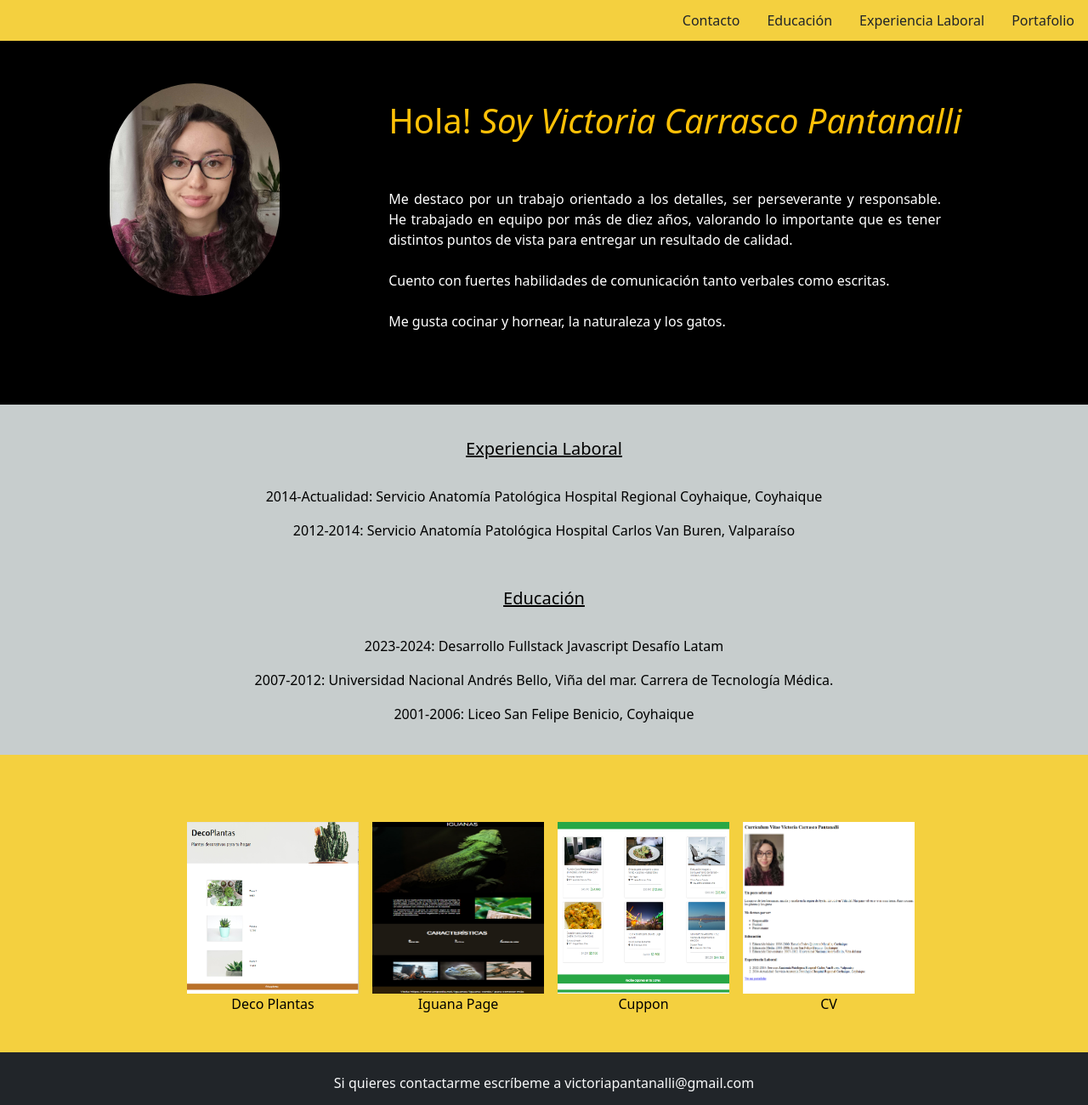
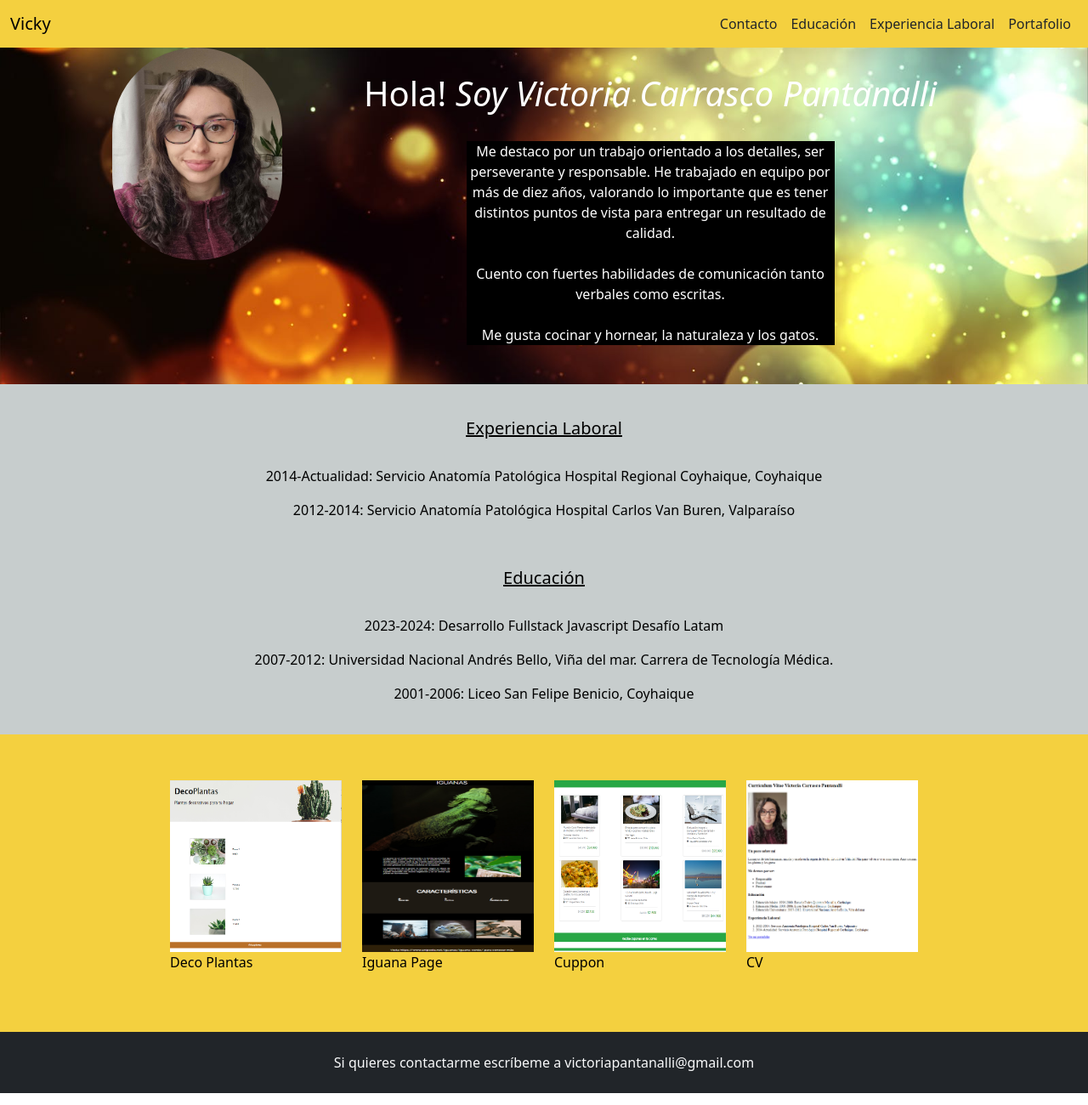
Before and after one commit to vickypantanalli/vickypantanalli.github.io, a plain HTML site: page index.html in a window 1280 px wide. Shown: the whole page at 85% size. Drawn offline with nearby package versions, Linux system fonts and the light colour scheme.

Commit message:
cambios prop flex portafolio

```diff
--- a/assets/css/style.css
+++ b/assets/css/style.css
@@ -8,40 +8,55 @@
     text-decoration: none;
 }
 
-.header{
-   /*  background-image: url('header.jpg') ;
-    background-size: cover; */
-    width: 1260px;
-    height: 527px;
-    }
+.herosection{
+    max-width: 100%;
+    min-height: 100px;
+    background-image: url(../imgs/hero.jpg);
+    background-repeat: no-repeat;
+    background-position:center;
+    background-size: cover;
+
+}
+
+/* .container{
+    display: flex;
+    align-items: center;
+    justify-content: center;
+} */
+
+.image{
+    width: 100%;
+}
 
 .titulos{
-    text-align: center;
-    margin:20px;
-    padding-left: 15px;
+    text-align: right;
+    padding: 30px 0;
+    color: white;
+    display: flex;
+    flex-direction: column;
+    align-items: center ;
   }
 
-  header{
-    padding: 50px;
+
+
+
+  .titulos p {
+    background-color: black;
     color: white;
-    background-color: black;
-}
+    max-width: 50%;
+    text-align: center;
+    /* margin-left: 200px; */
+  }
 
-.container{
-    display: flex;
-    justify-content: space-around;
-}
-
-.titulos>p{
-    text-align: justify;
-    width: 650px;
-}
+  .titulos h1 {
+    color: white;
+  }
 
 #mifoto{
     border-radius: 100px;
     float: left;
+    margin-left: 50px;
 }
-
 
 .educacion{
     color: black;
@@ -57,21 +72,22 @@
 }
 
 .galeria{
-    width: 1280px;
-    height: 350px;
+    max-width: 100%;
+    min-height: 350px;
     display:flex;
     justify-content:center;
     align-items:center;
-    gap: 16px;
     background-color: #F4D03F;
     color: black;
 }
 
-
-h4{
-    color: white;
-    padding-top: 5px;
-}
+/* @media (min-width: 60rem){
+    .row{
+        display: flex;
+        flex-direction: column;
+        gap: 20px
+    }
+} */
 
 h5{
     text-align: center;
@@ -83,14 +99,17 @@ section>p{
     text-align: center;
 }
 
-section>h4{
-    text-decoration: underline;
-    padding: 0 auto auto 30px;
+.row {
+    display: flex;
+    flex-direction: row;
 }
+/*
+@media (max-width: 770px;))
+    .row {
+        flex-direction: column;
+    }
+} */
 
-.cont1, .cont2, .cont3, .cont4{
-    display: flex;
-    flex-direction: column;
-    align-items: center;
-    padding-top: 50px;
+.navbar, .herosection, .experiencia, .educacion, .footer {
+    max-width: 100%;
 }
--- a/index.html
+++ b/index.html
@@ -9,7 +9,15 @@
 </head>
 <body>
 
-  <ul class="nav justify-content-end py-1 navbar">
+  <!--Nav inicio-->
+    <nav class="navbar navbar-expand-lg">
+    <div class="container-fluid">
+      <a class="navbar-brand" href="#">Vicky<a>
+      <button class="navbar-toggler" type="button" data-bs-toggle="collapse" data-bs-target="#navbarNav" aria-controls="navbarNav" aria-expanded="false" aria-label="Toggle navigation">
+        <span class="navbar-toggler-icon"></span>
+      </button>
+      <div class="collapse navbar-collapse" id="navbarNav">
+        <ul class="navbar-nav ms-auto">
           <li class="nav-item">
             <a class="nav-link text-dark" aria-current="page" href="#footer">Contacto</a>
           </li>
@@ -23,23 +31,26 @@
             <a href="#portafolio" class="nav-link text-dark">Portafolio</a>
           </li>
         </ul>
+      </div>
+    </div>
+  </nav>
+<!--Nav final-->
 
-  <header>
+ <header class="herosection">
   <div class="container">
      <div>
        <img id="mifoto" src="assets/imgs/fotomia.jpg" height="250" width="200" alt="foto de Vicky">
      </div>
     <div class="titulos">
-     <h1 class="text-warning">Hola! <em>Soy Victoria Carrasco Pantanalli</em></h1>
-     <h2></h2><br>
-     <p> <br>
+     <h1>Hola! <em>Soy Victoria Carrasco Pantanalli</em></h1>
+     <br>
+     <p>
       Me destaco por un trabajo orientado a los detalles, ser perseverante y responsable.
       He trabajado en equipo por más de diez años, valorando lo importante que es tener distintos puntos de vista para entregar un resultado de calidad. <br>
       <br>Cuento con fuertes habilidades de comunicación tanto verbales como escritas.
       <br><br>
       Me gusta cocinar y hornear, la naturaleza y los gatos.
      </p>
-    </div>
     </div>
   </div>
   </header>
@@ -61,30 +72,32 @@
   </div>
 </section>
 
-<section id="portafolio" class="galeria">
-    <div class="portafolio">
-      </div>
-        <div class="cont1">
+<section class="galeria">
+    <div>
+      <div class="row">
+        <div class="col-sm-12 col-md-3 cont1">
         <a href="https://vickypantanalli.github.io/proyectodecoplantas/" target="_blank"><img src="assets/imgs/1.png" width="202px" height="202px" alt="img1"></a>
         <p>Deco Plantas</p>
         </div>
-        <div class="cont2">
+        <div class="col-sm-12 col-md-3 cont1">
           <a href="https://vickypantanalli.github.io/iguanapage/" target="_blank"><img src="assets/imgs/3.png" width="202px" height="202px" alt="img2"></a>
           <p>Iguana Page</p>
           </div>
-          <div class="cont3">
+          <div class="col-sm-12 col-md-3 cont1">
             <a href="https://vickypantanalli.github.io/proyectocuppon/" target="_blank"><img src="assets/imgs/4.png" width="202px" height="202px" alt="img3"></a>
             <p>Cuppon</p>
           </div>
-          <div class="cont4">
+          <div class="cont1 col-sm-12 col-md-3">
             <a href="portafolio.html"><img src="assets/imgs/miniaturacurriculum.png" width="202px" height="202px" alt="img3"></a>
             <p>CV</p>
     </div>
+    </div>
 </section>
 
-  <footer id="footer" class="bg-dark text-center text-light p-4">
+  <footer class="bg-dark text-center text-light p-4 footer">
     <p class="mb-0">Si quieres contactarme escríbeme a victoriapantanalli@gmail.com</p>
   </footer>
 
+  <script src="https://cdn.jsdelivr.net/npm/bootstrap@5.3.2/dist/js/bootstrap.bundle.min.js" integrity="sha384-C6RzsynM9kWDrMNeT87bh95OGNyZPhcTNXj1NW7RuBCsyN/o0jlpcV8Qyq46cDfL" crossorigin="anonymous"></script>
 </body>
 </html>
```
Also changed, not shown: assets/imgs/hero.jpg (added). Lines whose indentation alone changed are shown as unchanged.
